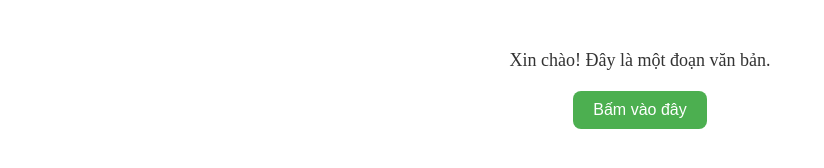
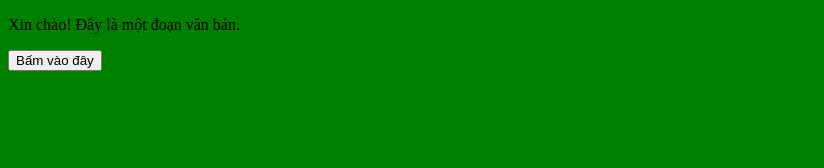
Before and after one commit to lamvuson/demo-git, a plain HTML site: page index.html in a window 1280 px wide. Shown: the whole page, without its empty margins (0-824 px from the left). Drawn offline with Linux system fonts and the light colour scheme.

Commit message:
update body style with  background green

```diff
--- a/index.html
+++ b/index.html
@@ -3,7 +3,7 @@
 <head>
   <meta charset="UTF-8">
   <title>Trang HTML đơn giản</title>
-  <link rel="stylesheet" href="index.css">
+  <link rel="stylesheet" href="index2.css">
 </head>
 <body>
   <p>Xin chào! Đây là một đoạn văn bản.</p>
```
